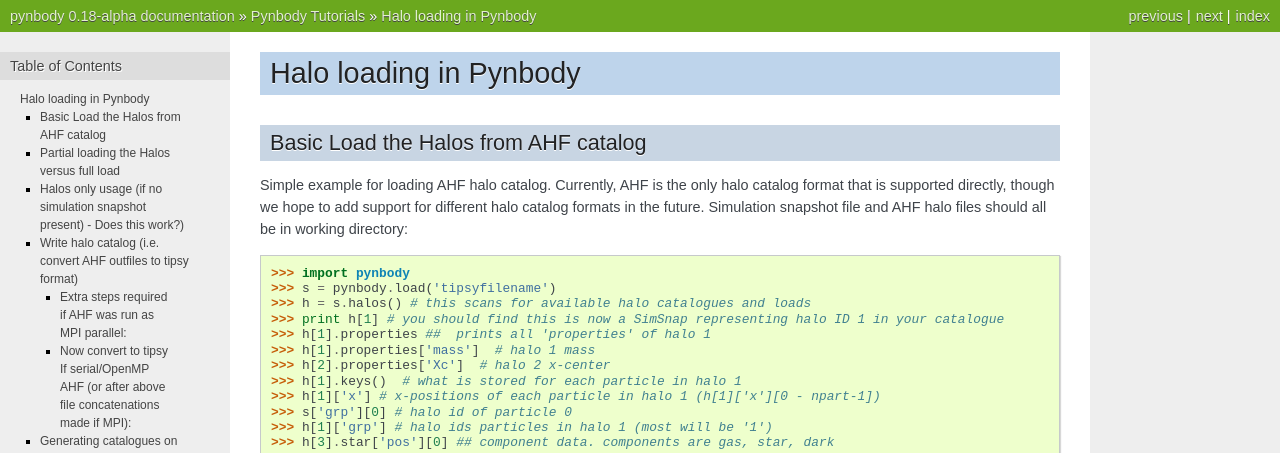
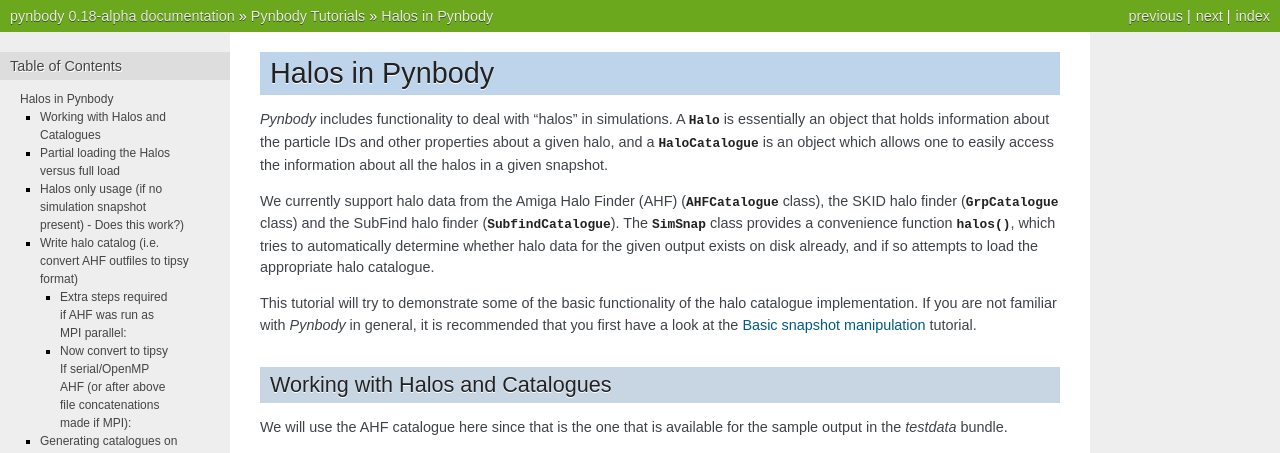
Before and after one commit to pynbody/pynbody, a Sphinx documentation site: the page built from docs/tutorials/halos.rst, in a window 1280 px wide and 1400 px high. Shown: the top 453 px of the window. Built offline with Sphinx 7.4.7, drawn with Linux system fonts in a browser that asks for light colours; formulas are drawn with MathJax 3; pages that are not in the unit, such as notebooks, are missing from menus; some of the changed text lies outside the part shown; grey boxes are pictures that could not be loaded.

Commit message:
first go at #154 -- fixing the halo tutorial

```diff
--- a/docs/tutorials/halos.rst
+++ b/docs/tutorials/halos.rst
@@ -3,50 +3,125 @@
 
 .. _halo_tutorial:
 
-Halo loading in Pynbody
+Halos in Pynbody
 =======================
 
+`Pynbody` includes functionality to deal with "halos" in
+simulations. A :class:`~pynbody.halo.Halo` is essentially an object
+that holds information about the particle IDs and other properties
+about a given halo, and a :class:`~pynbody.halo.HaloCatalogue` is an
+object which allows one to easily access the information about all the
+halos in a given snapshot.
 
-Basic Load the Halos from AHF catalog
--------------------------------------
-Simple example for loading AHF halo catalog.  Currently, AHF is the only halo catalog format that is supported directly, though we hope to add support for different halo catalog formats in the future.  Simulation snapshot file and AHF halo files should all be in working directory:
+We currently support halo data from the Amiga Halo Finder (AHF)
+(:class:`~pynbody.halo.AHFCatalogue` class), the SKID halo finder
+(:class:`~pynbody.halo.GrpCatalogue` class) and the SubFind halo finder
+(:class:`~pynbody.halo.SubfindCatalogue`). The
+:class:`~pynbody.snapshot.SimSnap` class provides a convenience
+function :func:`~pynbody.snapshot.SimSnap.halos`, which tries to
+automatically determine whether halo data for the given output exists
+on disk already, and if so attempts to load the appropriate halo
+catalogue.
+
+This tutorial will try to demonstrate some of the basic functionality
+of the halo catalogue implementation. If you are not familiar with
+`Pynbody` in general, it is recommended that you first have a look at
+the :ref:`snapshot_manipulation` tutorial.
 
 
->>> import pynbody
->>> s = pynbody.load('tipsyfilename')
->>> h = s.halos() # this scans for available halo catalogues and loads
->>> print h[1] # you should find this is now a SimSnap representing halo ID 1 in your catalogue
->>> h[1].properties ##  prints all 'properties' of halo 1
->>> h[1].properties['mass']  # halo 1 mass
->>> h[2].properties['Xc']  # halo 2 x-center
->>> h[1].keys()  # what is stored for each particle in halo 1
->>> h[1]['x'] # x-positions of each particle in halo 1 (h[1]['x'][0 - npart-1])
->>> s['grp'][0] # halo id of particle 0
->>> h[1]['grp'] # halo ids particles in halo 1 (most will be '1')
->>> h[3].star['pos'][0] ## component data. components are gas, star, dark
->>> max(h[1]['grp']) # id of smallest Npart subhalo of halo 1, or '1' if no subhalos
->>> pynbody.analysis.halo.potential_minimum(h[2]) # position of particle with minimum (tipsy) potential in halo 2
->>> h[1].properties['children'] # subhalo IDs of halo 1 (if any)
+Working with Halos and Catalogues
+---------------------------------
 
-Note that h[n] is a subview of f, meaning it shares the underlying
-data. Therefore any changes to data in h[n] is automatically reflected
-in f. Similarly, h[n] is not centred, since its pos array is shared
-with f. Investigate pynbody.analysis.halo for centring tools.  How it
-works
+We will use the AHF catalogue here since that is the one that is
+available for the sample output in the `testdata` bundle.
 
-The halo.py module does most of the work. It can be extended with more
-base classes of HaloCatalogue to support new formats. The halos()
-method of SimSnap? goes through the _halo_classes list at the bottom
-of halo.py using the static method _can_load of the HaloCatalogue
-classes to see which if any can find a catalogue corresponding to the
-SnapShot. The first one which returns True gets instantiated.
+.. ipython::
+
+ In [1]: import pynbody, matplotlib.pylab as plt
+
+ In [2]: s = pynbody.load('testdata/g15784.lr.01024.gz')
+
+ In [3]: s.physical_units()
+
+We've got the snapshot loaded, now we ask `Pynbody` to load any
+available halo catalogue:
+
+.. ipython::
+
+ In [3]: h = s.halos()
+
+`h` is now the AHF halo catalogue. We can easily retrieve some basic
+information, like the total number of halos in this catalogue:
+
+.. ipython::
+
+ In [4]: len(h)
+
+The catalogue has halos ordered by number of particles, so the first
+halo for this zoom simulation will be the one we would most likely be
+interested in. So lets see some of its stats:
+
+.. ipython::
+
+ In [5]: h[1].properties
+
+These are just a dictionary, e.g.
+
+.. ipython::
+
+ In [5]: h[1].properties['children']
+
+returns a list of sub-halos of this halo.
+
+Here, we access individual halos simply by indexing the halo
+catalogue. For the :class:`~pynbody.halo.AHFCatalogue`, the
+`properties` attribute returns the familiar halo parameters usually
+stored in the AHF `.stat` file. For example, to compare masses of the two halos with the most particles in this catalogue,
+
+.. ipython::
+
+ In [1]: len(h[1]), len(h[2])
+
+.. note Halo IDs begin with 1!
+
+As is already evident above, "halos" here are no different than simple
+Pynbody :class:`~pynbody.snapshot.SubSnap` that we are already
+familiar with. It therefore understands the usual interface used for
+any other :class:`~pynbody.snapshot.SimSnap` object. For example:
+
+.. ipython::
+
+ In [7]: h1 = h[1]
+
+ In [10]: h1['mass'].sum().in_units('1e12 Msol')
+
+ In [8]: h1.keys()
+
+ In [9]: h1.derivable_keys()[:10] # just showing the first 10
+
+A really common use-case is that one wants to center the simulation on
+a given halo and analyze some of its properties. Since halos are just
+:class:`~pynbody.snapshot.SubSnap` objects, this is easy to do:
+
+.. ipython::
+
+ In [1]: pynbody.analysis.halo.center(h1)
+
+ @savefig halo1_image.png width=5in
+ In [2]: im = pynbody.plot.image(h1.d, width = '500 kpc', cmap=plt.cm.Greys, units = 'Msol kpc^-2')
 
 
 
 Partial loading the Halos versus full load
 -------------------------------------------
 
-By default, partial loading (i.e. 'lazy loading') is used when loading simulation files.  This means that the command h=s.halos() does not actually load halo information until needed.  Sometimes the simulation snapshot or the halo _particles file is very large, and is not desirable or possible to load everything into memory.  Hence, partial loading can be very useful.  The _particles file is needed to find out which particles belong to a particular halo.
+By default, partial loading (i.e. 'lazy loading') is used when loading
+simulation files.  This means that the command h=s.halos() does not
+actually load halo information until needed.  Sometimes the simulation
+snapshot or the halo _particles file is very large, and is not
+desirable or possible to load everything into memory.  Hence, partial
+loading can be very useful.  The _particles file is needed to find out
+which particles belong to a particular halo.
 
 In the following example only particles from a single halo are loaded:
 
```
